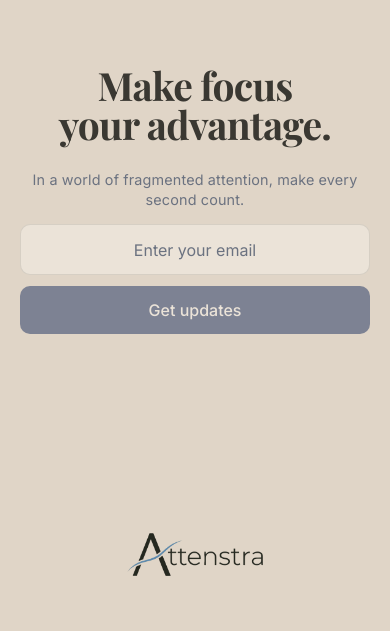
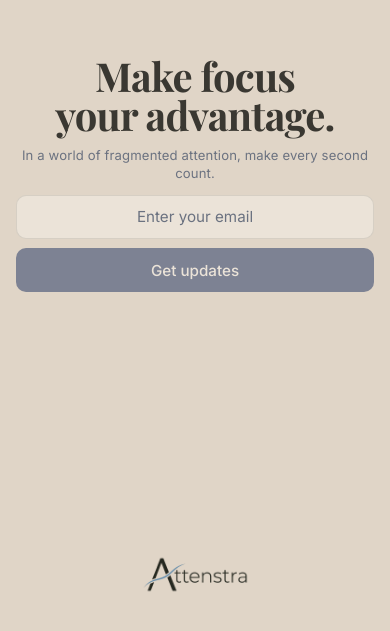
Before and after one commit to adamalthus/attenstra.ai, a React (Vite) app: page / in a window 390 px wide. Shown: the part 203-834 px from the top of the page. Built offline with nearby package versions, Linux system fonts and the light colour scheme.

Commit message:
Improve mobile landing page layout

```diff
--- a/src/styles.css
+++ b/src/styles.css
@@ -162,31 +162,86 @@ input {
 
 @media (max-width: 700px) {
   .shell {
-    padding: 26px 20px 14px;
+    padding: 22px 18px 12px;
   }
 
   .hero-stack {
-    gap: 0.85rem;
+    gap: 0.75rem;
   }
 
   .headline-frame {
-    min-height: 6.4rem;
+    min-height: 5.6rem;
   }
 
   .headline {
     max-width: 100%;
-    font-size: clamp(1.9rem, 10vw, 3.2rem);
+    padding: 0 0.35rem;
+    font-size: clamp(1.75rem, 11vw, 2.85rem);
+    line-height: 0.98;
   }
 
   .subline {
-    font-size: 0.9rem;
+    font-size: 0.86rem;
+    line-height: 1.35;
+  }
+
+  .signup-wrap {
+    width: min(100%, 24rem);
+  }
+
+  .signup {
+    gap: 0.6rem;
+  }
+
+  .email-input {
+    min-height: 3rem;
+    padding: 0.72rem 0.95rem;
+    font-size: 0.98rem;
+  }
+
+  .signup-button {
+    min-height: 2.85rem;
+    padding: 0.72rem 0.95rem;
+    font-size: 0.98rem;
   }
 
   .brand-footer {
-    margin-top: -5rem;
+    margin-top: -2rem;
   }
 
   .brand-logo {
-    width: min(100%, 11.5rem);
+    width: min(100%, 10rem);
   }
 }
+
+@media (max-width: 420px) {
+  .shell {
+    padding: 20px 16px 10px;
+  }
+
+  .headline-frame {
+    min-height: 5rem;
+  }
+
+  .headline {
+    font-size: clamp(1.6rem, 12vw, 2.5rem);
+  }
+
+  .subline {
+    font-size: 0.82rem;
+  }
+
+  .email-input,
+  .signup-button {
+    min-height: 2.75rem;
+    font-size: 0.95rem;
+  }
+
+  .brand-footer {
+    margin-top: -0.5rem;
+  }
+
+  .brand-logo {
+    width: min(100%, 8.75rem);
+  }
+}
```
